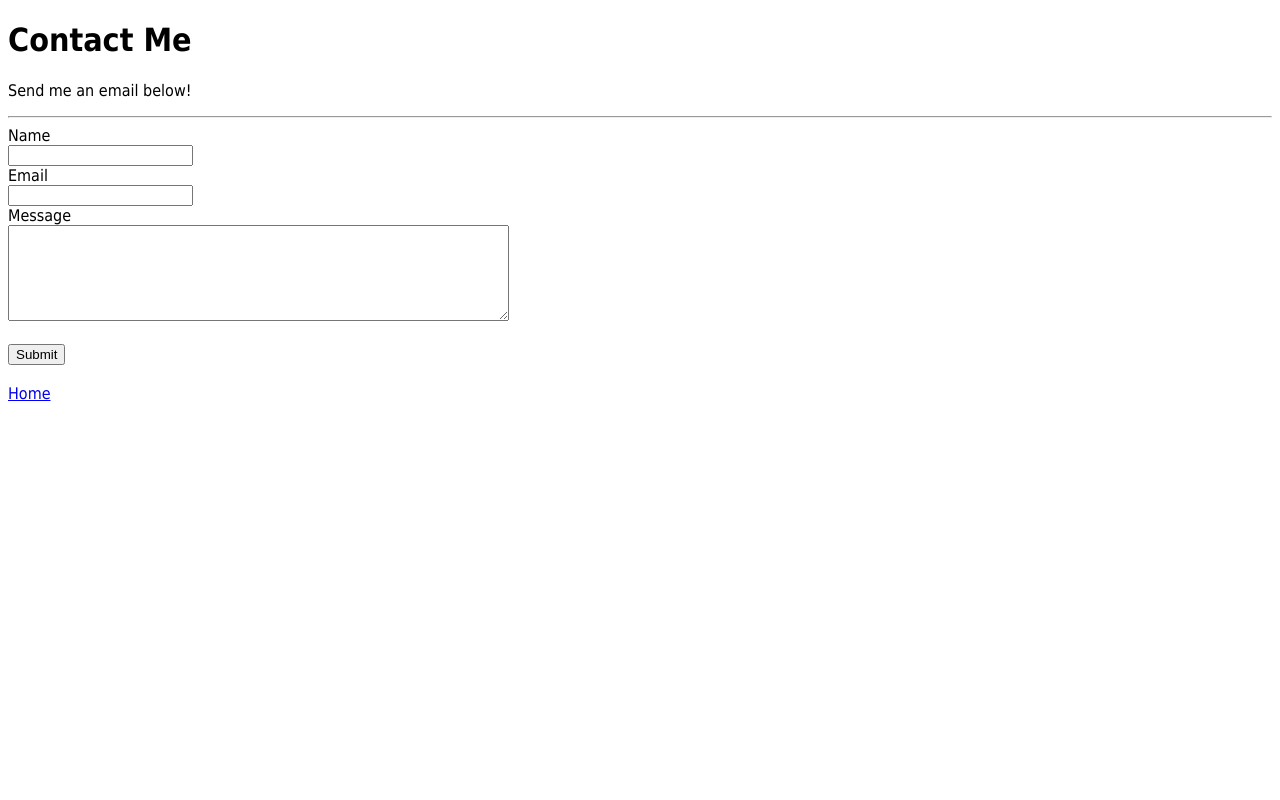
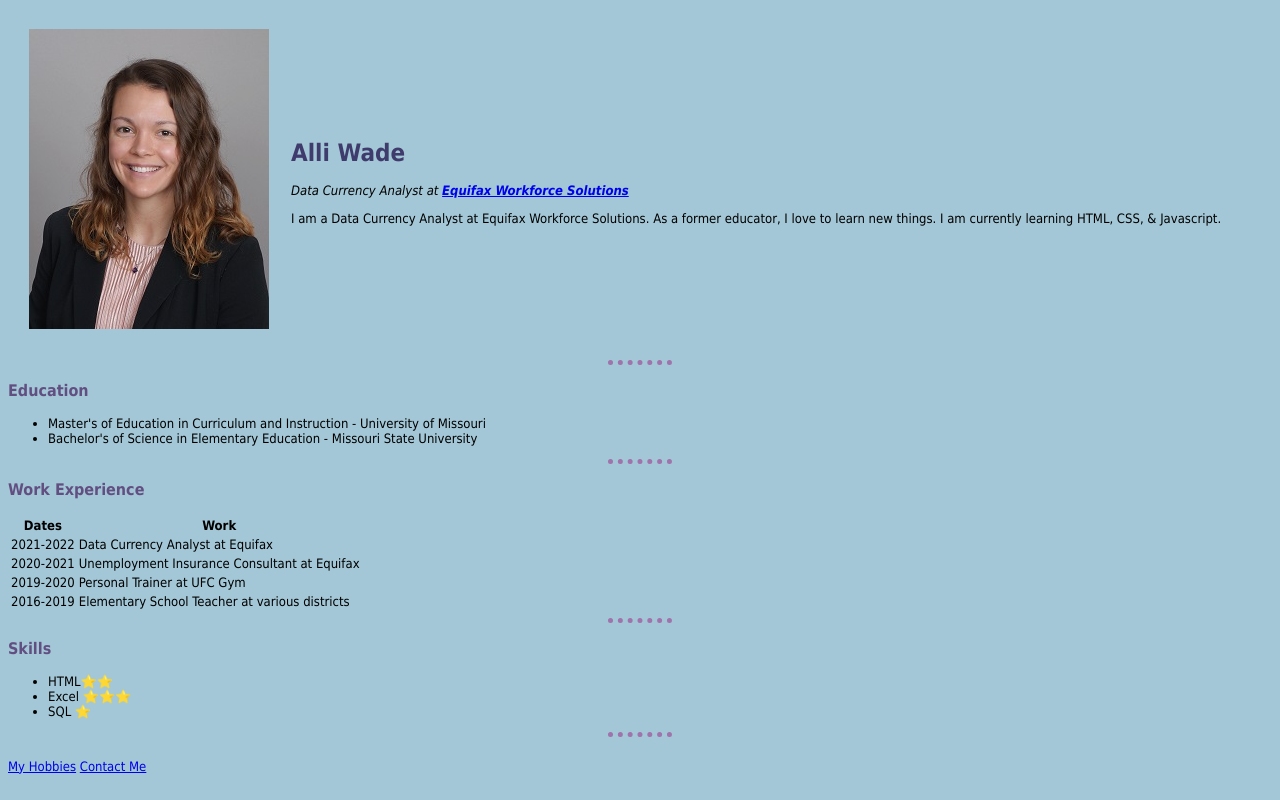
Before and after one commit to alliw153/allicv, a plain HTML site: page Contactme.html in a window 1280 px wide. Drawn offline with Linux system fonts and the light colour scheme.

Commit message:
Update Contactme.html

```diff
--- a/Contactme.html
+++ b/Contactme.html
@@ -2,29 +2,61 @@
 <html>
     <head>
         <meta charset="utf-8">
-        <title>Contact Me</title>
+        <title>Alli's Personal Site</title>
+        <link rel="stylesheet" href="style.css">
     </head>
-    <body style="font-family: Tahoma">
-        <h1>Contact Me</h1>
-        <p>Send me an email below!</p>
-    <hr>
-    <form action="mailto:allisonstrode@gmail.com" method="post" enctype="text/plain">
-        <label>Name</label>
+    <body>
+        <table cellspacing="20">
+            <tr>
+                <td><img src="alliheadshot.jpg" alt="Alli headshot"></td>
+                <td>
+                    <h1>Alli Wade</h1>
+                    <p><em>Data Currency Analyst at <strong><a href="https://workforce.equifax.com/"> Equifax Workforce Solutions </a></strong></em></p>
+                    <p>I am a Data Currency Analyst at Equifax Workforce Solutions. As a former educator, I love to learn new things. I am currently learning HTML, CSS, & Javascript.</p>
+                </td>
+            </tr>
+        </table>
+        <hr>
+        <h3>Education</h3>
+        <ul>
+            <li>Master's of Education in Curriculum and Instruction - University of Missouri</li>
+            <li>Bachelor's of Science in Elementary Education - Missouri State University</li></ul>
+        <hr>
+        <h3>Work Experience</h3>
+        <table>
+            <thead>
+                <th>Dates</th>
+                <th>Work</th>
+            </thead>
+            <tbody>
+                <tr>
+                    <td>2021-2022</td>
+                    <td>Data Currency Analyst at Equifax</td>
+                </tr>
+                <tr>
+                    <td>2020-2021</td>
+                    <td>Unemployment Insurance Consultant at Equifax</td>
+                </tr>
+                <tr>
+                    <td>2019-2020</td>
+                    <td>Personal Trainer at UFC Gym</td>
+                </tr>
+                <tr>
+                    <td>2016-2019</td>
+                    <td>Elementary School Teacher at various districts</td>
+                </tr>
+            </tbody>
+        </table>
+        <hr>
+        <h3>Skills</h3>
+        <ul>
+            <li>HTML⭐⭐</li>
+            <li>Excel ⭐⭐⭐</li>
+            <li>SQL ⭐</li>
+        </ul>
+        <hr>
         <br>
-        <input type="text" name="yourName" value="">
-        <br>
-        <label>Email</label>
-        <br>
-        <input type="text" name="yourEmail" value="">
-        <br>
-        <label>Message</label>
-        <br>
-        <textarea name="yourMessage" rows="6" cols="60"></textarea>
-        <br>
-        <br>
-        <input type="Submit">
-    </form>
-    <br>
-        <a href="index.html">Home</a>
+        <a href="hobbies.html">My Hobbies</a>
+        <a href="Contactme.html">Contact Me</a>
     </body>
     </html>
```
